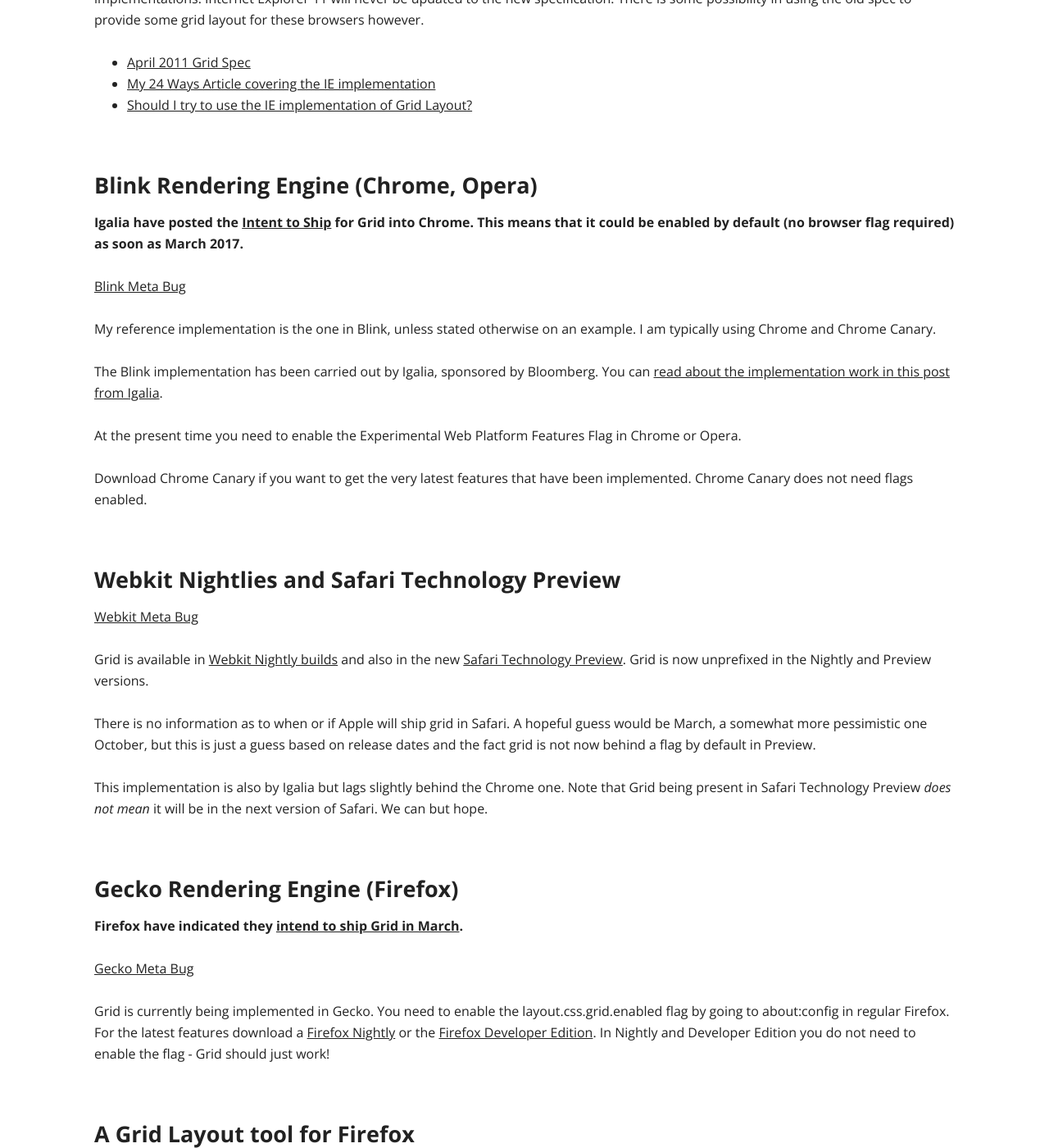
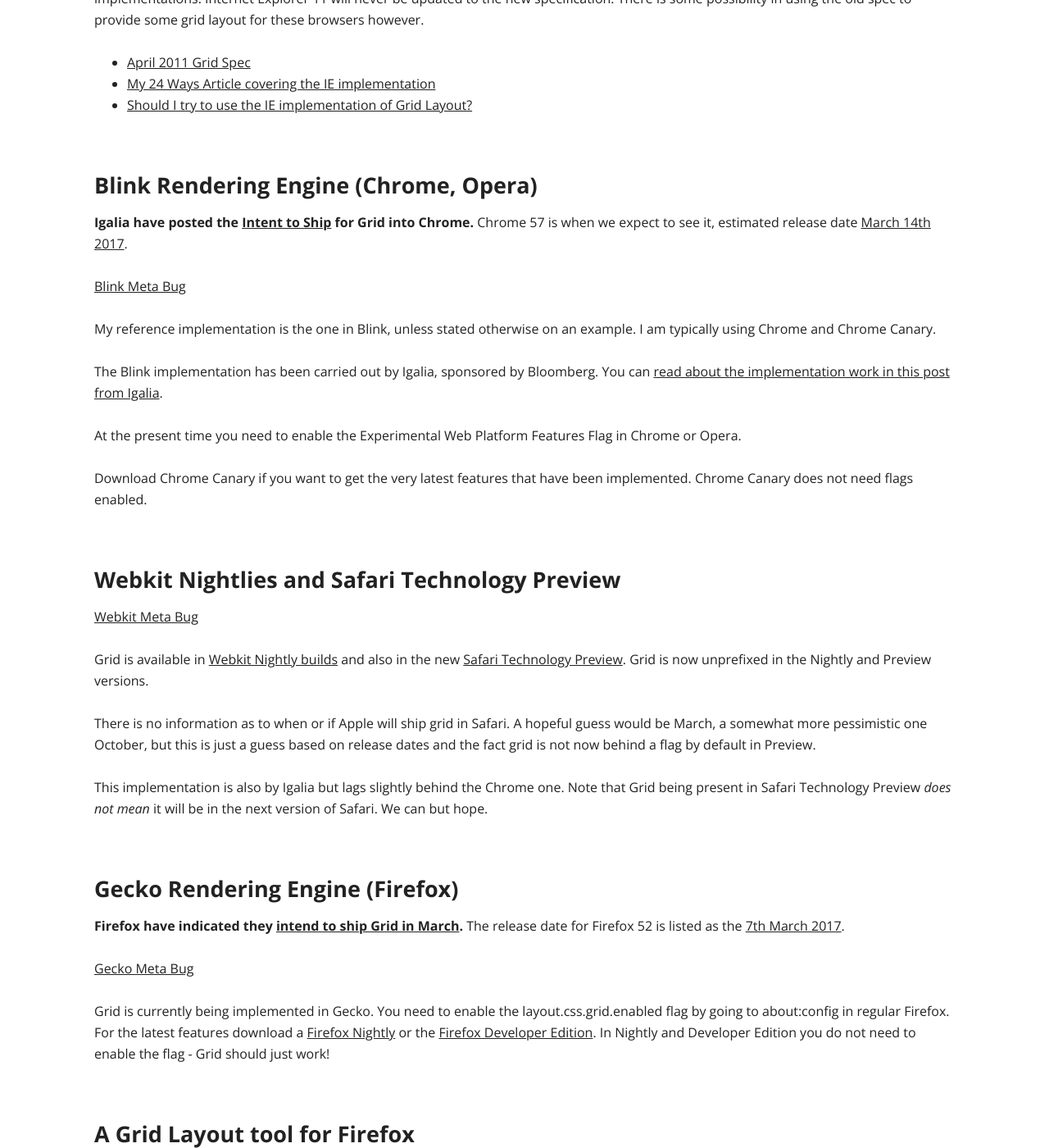
Before and after one commit to rachelandrew/grid-by-example, a Jekyll site: the page built from browsers/index.md, in a window 1280 px wide and 1400 px high, scrolled down 1010 px. Shown: the whole window at 82% size. Built offline with Jekyll 4.4.1, drawn with Linux system fonts in a browser that asks for light colours.

Commit message:
update to browsers page

```diff
--- a/browsers/index.md
+++ b/browsers/index.md
@@ -25,7 +25,7 @@ The original Grid implementation was part of IE10, also in IE11. This implementa
 
 ## Blink Rendering Engine (Chrome, Opera)
 
-**Igalia have posted the [Intent to Ship](https://groups.google.com/a/chromium.org/forum/#!topic/blink-dev/hBx1ffTS9CQ) for Grid into Chrome. This means that it could be enabled by default (no browser flag required) as soon as March 2017.**
+**Igalia have posted the [Intent to Ship](https://groups.google.com/a/chromium.org/forum/#!topic/blink-dev/hBx1ffTS9CQ) for Grid into Chrome.** Chrome 57 is when we expect to see it, estimated release date [March 14th 2017](https://www.chromium.org/developers/calendar).
 
 [Blink Meta Bug](https://code.google.com/p/chromium/issues/detail?id=79180)
 
@@ -49,7 +49,7 @@ This implementation is also by Igalia but lags slightly behind the Chrome one. N
 
 ## Gecko Rendering Engine (Firefox)
 
-**Firefox have indicated they [intend to ship Grid in March](https://groups.google.com/forum/#!topic/mozilla.dev.platform/6shk3TZX5vo).**
+**Firefox have indicated they [intend to ship Grid in March](https://groups.google.com/forum/#!topic/mozilla.dev.platform/6shk3TZX5vo).** The release date for Firefox 52 is listed as the [7th March 2017](https://wiki.mozilla.org/RapidRelease/Calendar).
 
 [Gecko Meta Bug](https://bugzilla.mozilla.org/show_bug.cgi?id=616605)
 
```
